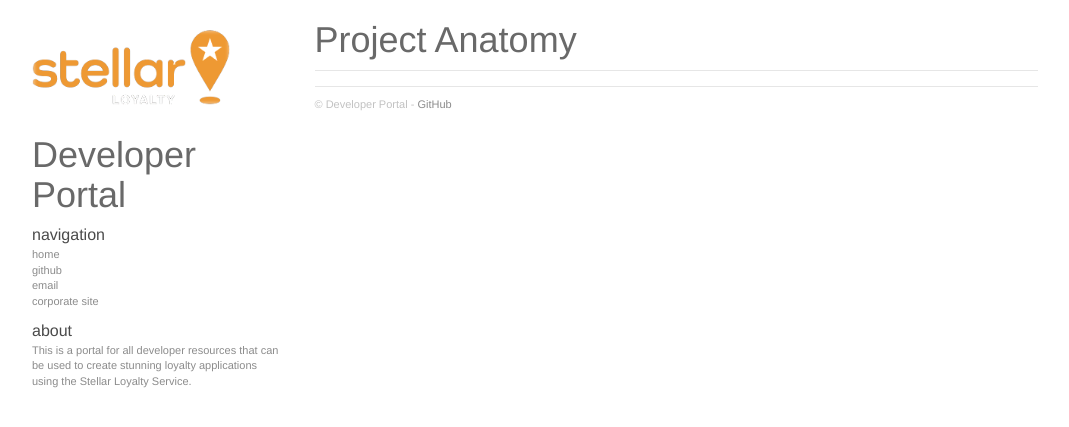
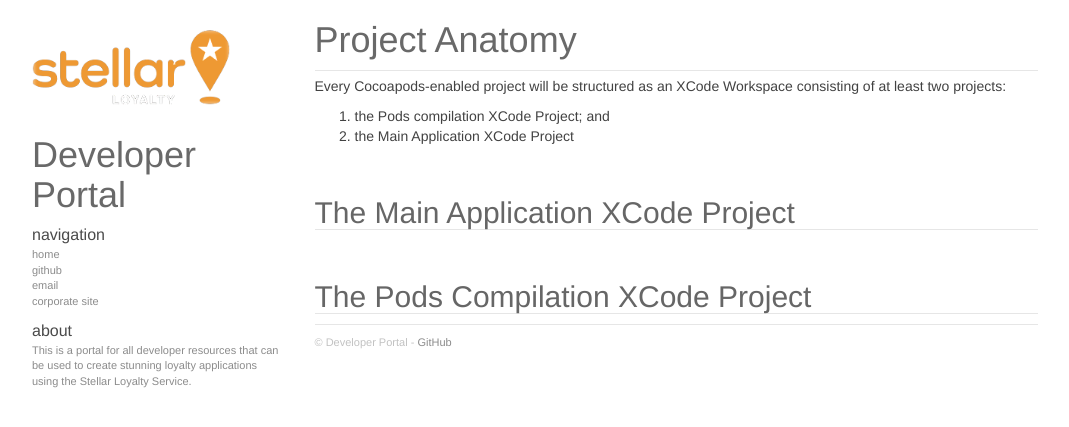
Before and after one commit to jofell/stellar-dev, a Jekyll site: the page built from _ios_sdk/pages/01_project_anatomy.md, in a window 1280 px wide. Shown: the top 427 px of the page, without its empty margins (58-1127 px from the left). Built offline with Jekyll 4.4.1, drawn with Linux system fonts in a browser that asks for light colours; nearby versions of some CDN libraries; Markdown is read by kramdown in place of the engine named in the settings.

Commit message:
Adding project anatomy structure for iOS SDK

```diff
--- a/_ios_sdk/pages/01_project_anatomy.md
+++ b/_ios_sdk/pages/01_project_anatomy.md
@@ -3,3 +3,11 @@ layout: page
 title:  "Project Anatomy"
 categories: ios-sdk
 ---
+Every Cocoapods-enabled project will be structured as an XCode Workspace consisting of at least two projects:
+
+1. the Pods compilation XCode Project; and
+2. the Main Application XCode Project
+
+## The Main Application XCode Project
+
+## The Pods Compilation XCode Project
```
